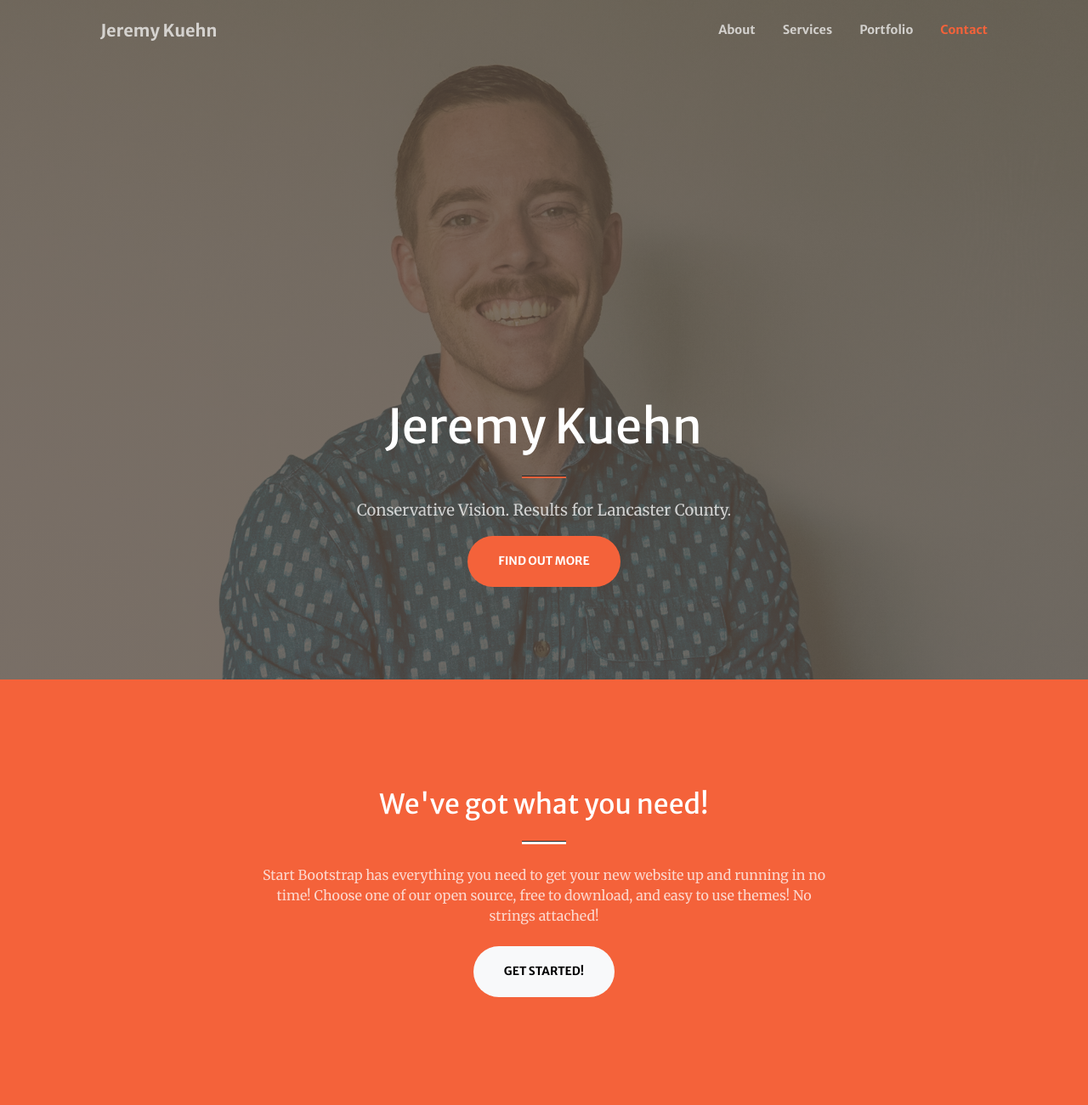
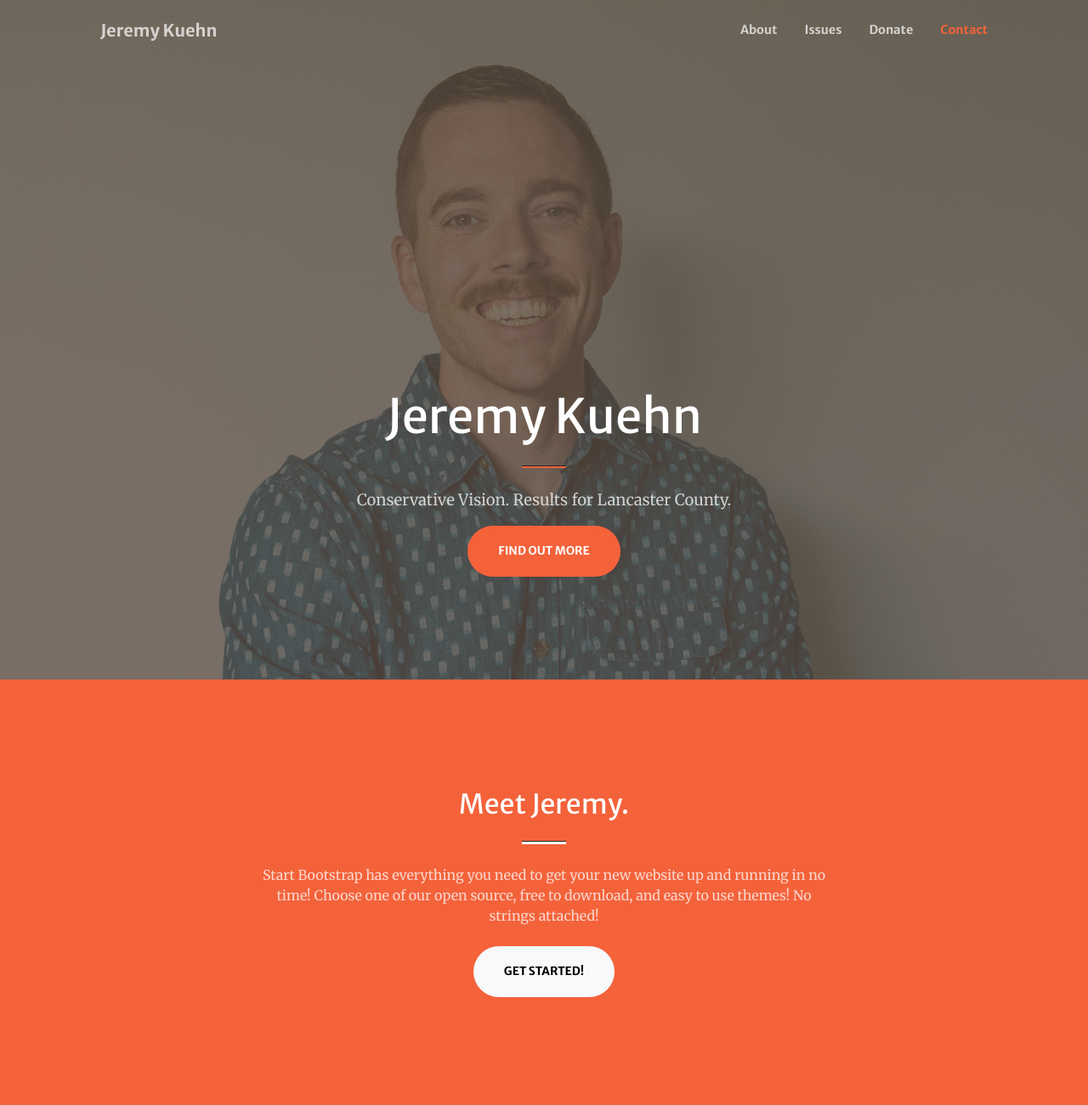
Before and after one commit to arkterra90/district_2, a Django app: page / in a window 1280 px wide. Shown: the top 1301 px of the page at 85% size. Run offline with Django 5.2, Linux system fonts and the light colour scheme; some libraries are stand-ins or nearby versions.

Commit message:
Updates to index

```diff
--- a/district2/website/templates/website/index.html
+++ b/district2/website/templates/website/index.html
@@ -27,8 +27,8 @@
                 <div class="collapse navbar-collapse" id="navbarResponsive">
                     <ul class="navbar-nav ms-auto my-2 my-lg-0">
                         <li class="nav-item"><a class="nav-link" href="#about">About</a></li>
-                        <li class="nav-item"><a class="nav-link" href="#services">Services</a></li>
-                        <li class="nav-item"><a class="nav-link" href="#portfolio">Portfolio</a></li>
+                        <li class="nav-item"><a class="nav-link" href="#services">Issues</a></li>
+                        <li class="nav-item"><a class="nav-link" href="#portfolio">Donate</a></li>
                         <li class="nav-item"><a class="nav-link" href="#contact">Contact</a></li>
                     </ul>
                 </div>
@@ -41,7 +41,6 @@
                     <div class="col-lg-8 align-self-end mt-5">
                         <br>
                         <br class="mb-5">
-                        <br>
                         <br>
                         <br>
                         <br>
@@ -67,7 +66,7 @@
             <div class="container px-4 px-lg-5">
                 <div class="row gx-4 gx-lg-5 justify-content-center">
                     <div class="col-lg-8 text-center">
-                        <h2 class="text-white mt-0">We've got what you need!</h2>
+                        <h2 class="text-white mt-0">Meet Jeremy.</h2>
                         <hr class="divider divider-light" />
                         <p class="text-white-75 mb-4">Start Bootstrap has everything you need to get your new website up and running in no time! Choose one of our open source, free to download, and easy to use themes! No strings attached!</p>
                         <a class="btn btn-light btn-xl" href="#services">Get Started!</a>
```
